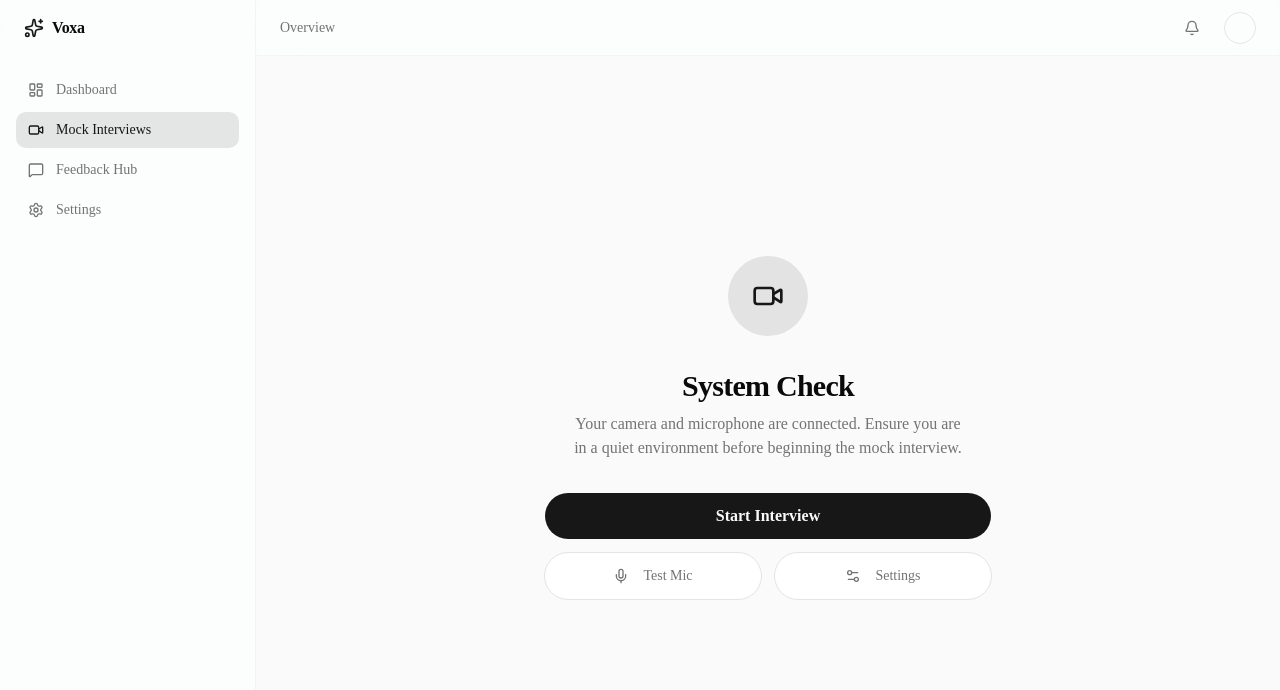
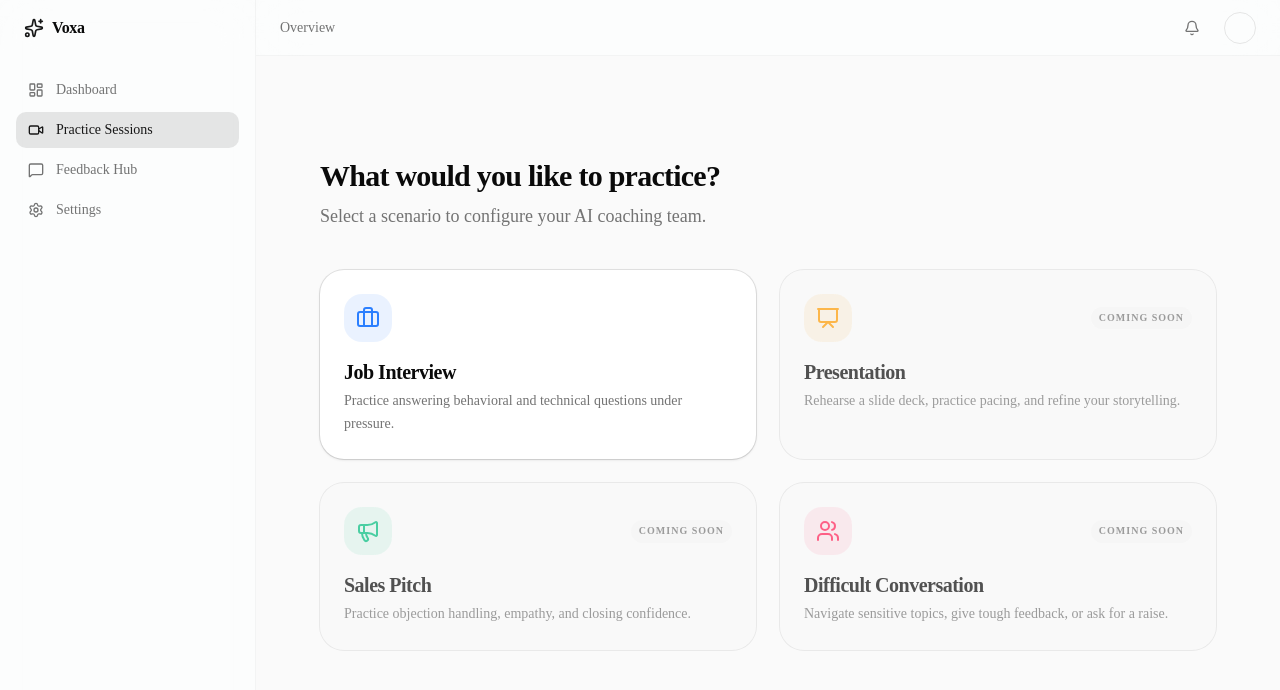
Before and after one commit to Emjaay20/Voxa-AI, a Next.js app: page /interview in a window 1280 px wide. Shown: the top 690 px of the page. Built offline with nearby package versions, Linux system fonts and the light colour scheme.

Commit message:
refactor(product): pivot positioning to AI Communication Platform

```diff
--- a/src/features/dashboard/components/ProgressJourney.tsx
+++ b/src/features/dashboard/components/ProgressJourney.tsx
@@ -1,7 +1,7 @@
 import * as React from "react"
 import { Flame } from "lucide-react"
 import { Progress } from "@/components/ui/progress"
-import { mockUser } from "../data/mock"
+import { mockUser, mockMetrics } from "../data/mock"
 
 export function ProgressJourney() {
   return (
@@ -12,6 +12,20 @@ export function ProgressJourney() {
           <span className="text-sm font-medium text-muted-foreground">{mockUser.interviewsToNextLevel} interviews to Level {mockUser.level + 1}</span>
         </div>
         <Progress value={65} className="h-2.5 w-full bg-muted/50" />
+
+        <div className="flex items-center gap-6 mt-4">
+          <div className="flex flex-col">
+            <span className="text-2xl font-bold tracking-tight">{mockMetrics.totalInterviews}</span>
+            <span className="text-xs font-medium text-muted-foreground uppercase tracking-wider">Practice Sessions</span>
+          </div>
+
+          <div className="h-10 w-px bg-border/50 hidden sm:block" />
+
+          <div className="flex flex-col">
+            <span className="text-2xl font-bold tracking-tight">{mockMetrics.averageScore}/100</span>
+            <span className="text-xs font-medium text-muted-foreground uppercase tracking-wider">Communication Score</span>
+          </div>
+        </div>
       </div>
 
       <div className="flex items-center gap-2 rounded-full border border-orange-500/20 bg-orange-500/10 px-4 py-2 mt-4 md:mt-0">
--- a/src/features/dashboard/components/layout/Sidebar.tsx
+++ b/src/features/dashboard/components/layout/Sidebar.tsx
@@ -8,7 +8,7 @@ import { cn } from "@/lib/cn"
 
 const navItems = [
   { name: "Dashboard", href: "/dashboard", icon: LayoutDashboard },
-  { name: "Mock Interviews", href: "/interview", icon: Video },
+  { name: "Practice Sessions", href: "/interview", icon: Video },
   { name: "Feedback Hub", href: "/feedback", icon: MessageSquare },
   { name: "Settings", href: "/settings", icon: Settings },
 ]
--- a/src/features/dashboard/data/mock.ts
+++ b/src/features/dashboard/data/mock.ts
@@ -20,19 +20,49 @@ export const mockUpcomingInterview = {
 }
 
 export const mockCoaches = [
-  { id: "1", name: "Interview Coach", role: "Analyzes structure, STAR method, overall delivery.", status: "Ready", percent: 100, icon: "Target", colorClass: "text-blue-500", bgClass: "bg-blue-500/10" },
-  { id: "2", name: "Grammar Coach", role: "Finds filler words, grammar issues, clarity problems.", status: "Analyzing...", percent: 45, icon: "MessageCircle", colorClass: "text-purple-500", bgClass: "bg-purple-500/10" },
-  { id: "3", name: "Confidence Coach", role: "Measures hesitation, certainty, speech confidence.", status: "Waiting", percent: 0, icon: "BrainCircuit", colorClass: "text-emerald-500", bgClass: "bg-emerald-500/10" },
-  { id: "4", name: "Technical Coach", role: "Reviews correctness, depth, engineering decisions.", status: "Ready", percent: 100, icon: "Code", colorClass: "text-amber-500", bgClass: "bg-amber-500/10" },
-  { id: "5", name: "Conversation Coach", role: "Evaluates pacing, engagement, and active listening.", status: "Analyzing...", percent: 80, icon: "Sparkles", colorClass: "text-cyan-500", bgClass: "bg-cyan-500/10" },
-  { id: "6", name: "Negotiation Coach", role: "Salary discussions, communication, positioning.", status: "Ready", percent: 100, icon: "Users", colorClass: "text-rose-500", bgClass: "bg-rose-500/10" },
+  { id: "1", name: "Communication Coach", role: "Simplifies ideas, finds confusing sentences, clarity.", status: "Ready", percent: 100, icon: "MessageCircle", colorClass: "text-blue-500", bgClass: "bg-blue-500/10" },
+  { id: "2", name: "Delivery Coach", role: "Analyzes pace, energy, pauses, and vocal tone.", status: "Analyzing...", percent: 45, icon: "Mic", colorClass: "text-purple-500", bgClass: "bg-purple-500/10" },
+  { id: "3", name: "Confidence Coach", role: "Measures filler words, certainty, and presence.", status: "Waiting", percent: 0, icon: "BrainCircuit", colorClass: "text-emerald-500", bgClass: "bg-emerald-500/10" },
+  { id: "4", name: "Storytelling Coach", role: "Evaluates narrative, examples, hooks, and structure.", status: "Ready", percent: 100, icon: "Sparkles", colorClass: "text-amber-500", bgClass: "bg-amber-500/10" },
+  { id: "5", name: "Listener Coach", role: "Audience perspective: 'This part was confusing.'", status: "Analyzing...", percent: 80, icon: "Users", colorClass: "text-cyan-500", bgClass: "bg-cyan-500/10" },
+  { id: "6", name: "Domain Expert", role: "Technical accuracy, scenario-specific requirements.", status: "Ready", percent: 100, icon: "Code", colorClass: "text-rose-500", bgClass: "bg-rose-500/10" },
 ]
 
 export const mockMetrics = {
-  totalInterviews: 42,
-  avgScore: 8.4,
-  areasForImprovement: 3,
+  totalInterviews: 12,
+  averageScore: 84,
+  streakDays: 12,
 }
+
+export const mockInterviews = [
+  {
+    id: "1",
+    title: "Google SWE Interview",
+    date: "2026-07-19",
+    score: 88,
+    duration: "45 min",
+    type: "Technical",
+    improvements: ["System Design clarity", "STAR method structure"]
+  },
+  {
+    id: "2",
+    title: "Stripe Product Manager",
+    date: "2026-07-18",
+    score: 92,
+    duration: "30 min",
+    type: "Behavioral",
+    improvements: ["More concise answers"]
+  },
+  {
+    id: "3",
+    title: "Q3 Sales Pitch Demo",
+    date: "2026-07-15",
+    score: 76,
+    duration: "60 min",
+    type: "Presentation",
+    improvements: ["Objection handling", "Closing confidence"]
+  }
+]
 
 export const mockPerformanceData = [
   { month: "Jan", confidence: 3, clarity: 3 },
--- a/src/features/interview/components/InterviewShell.tsx
+++ b/src/features/interview/components/InterviewShell.tsx
@@ -9,14 +9,20 @@ import { RecordingView } from "./views/RecordingView"
 import { AnalysisView } from "./views/AnalysisView"
 import { ReportView } from "./views/ReportView"
 
-type InterviewState = "setup" | "countdown" | "recording" | "analyzing" | "report"
+import { ScenarioSelectionView } from "./views/ScenarioSelectionView"
+
+type InterviewState = "scenario-select" | "setup" | "countdown" | "recording" | "analyzing" | "report"
 
 export function InterviewShell() {
-  const [currentState, setCurrentState] = useState<InterviewState>("setup")
+  const [currentState, setCurrentState] = useState<InterviewState>("scenario-select")
   const router = useRouter()
 
   return (
     <div className="flex h-full min-h-[80vh] w-full flex-col items-center justify-center p-6">
+      {currentState === "scenario-select" && (
+        <ScenarioSelectionView onSelect={() => setCurrentState("setup")} />
+      )}
+
       {currentState === "setup" && (
         <SetupView onStart={() => setCurrentState("countdown")} />
       )}
--- /dev/null
+++ b/src/features/interview/components/views/ScenarioSelectionView.tsx
@@ -0,0 +1,103 @@
+import * as React from "react"
+import { motion } from "framer-motion"
+import { Card } from "@/components/ui/card"
+import { Briefcase, Presentation, Users, Megaphone } from "lucide-react"
+import { cn } from "@/lib/cn"
+
+const scenarios = [
+  {
+    id: "interview",
+    title: "Job Interview",
+    description: "Practice answering behavioral and technical questions under pressure.",
+    icon: Briefcase,
+    colorClass: "text-blue-500",
+    bgClass: "bg-blue-500/10",
+    locked: false,
+  },
+  {
+    id: "presentation",
+    title: "Presentation",
+    description: "Rehearse a slide deck, practice pacing, and refine your storytelling.",
+    icon: Presentation,
+    colorClass: "text-amber-500",
+    bgClass: "bg-amber-500/10",
+    locked: true,
+  },
+  {
+    id: "sales",
+    title: "Sales Pitch",
+    description: "Practice objection handling, empathy, and closing confidence.",
+    icon: Megaphone,
+    colorClass: "text-emerald-500",
+    bgClass: "bg-emerald-500/10",
+    locked: true,
+  },
+  {
+    id: "difficult-convo",
+    title: "Difficult Conversation",
+    description: "Navigate sensitive topics, give tough feedback, or ask for a raise.",
+    icon: Users,
+    colorClass: "text-rose-500",
+    bgClass: "bg-rose-500/10",
+    locked: true,
+  },
+]
+
+interface ScenarioSelectionViewProps {
+  onSelect: (scenarioId: string) => void
+}
+
+export function ScenarioSelectionView({ onSelect }: ScenarioSelectionViewProps) {
+  return (
+    <motion.div
+      initial={{ opacity: 0, y: 15 }}
+      animate={{ opacity: 1, y: 0 }}
+      className="flex w-full max-w-5xl flex-col gap-10 pb-12"
+    >
+      <div className="text-center md:text-left">
+        <h2 className="text-3xl font-bold tracking-tight mb-2">What would you like to practice?</h2>
+        <p className="text-lg text-muted-foreground">Select a scenario to configure your AI coaching team.</p>
+      </div>
+
+      <div className="grid gap-6 sm:grid-cols-2">
+        {scenarios.map((scenario) => {
+          const Icon = scenario.icon
+
+          return (
+            <Card
+              key={scenario.id}
+              onClick={() => !scenario.locked && onSelect(scenario.id)}
+              className={cn(
+                "group relative overflow-hidden rounded-[24px] border-border/40 p-6 transition-all",
+                scenario.locked
+                  ? "bg-muted/30 cursor-not-allowed opacity-70"
+                  : "bg-card shadow-sm hover:border-primary/30 hover:shadow-md cursor-pointer"
+              )}
+            >
+              <div className="flex flex-col gap-4">
+                <div className="flex items-center justify-between">
+                  <div className={cn("flex size-12 items-center justify-center rounded-2xl", scenario.bgClass, scenario.colorClass)}>
+                    <Icon className="size-6" />
+                  </div>
+                  {scenario.locked && (
+                    <span className="text-[10px] font-bold uppercase tracking-widest text-muted-foreground bg-muted px-2 py-1 rounded-full">Coming Soon</span>
+                  )}
+                </div>
+
+                <div>
+                  <h3 className="text-xl font-bold tracking-tight mb-1">{scenario.title}</h3>
+                  <p className="text-muted-foreground text-sm leading-relaxed">{scenario.description}</p>
+                </div>
+              </div>
+
+              {/* Hover effect for unlocked cards */}
+              {!scenario.locked && (
+                <div className="absolute inset-0 border-2 border-primary/0 group-hover:border-primary/10 rounded-[24px] transition-colors pointer-events-none" />
+              )}
+            </Card>
+          )
+        })}
+      </div>
+    </motion.div>
+  )
+}
--- a/src/features/marketing/components/MarketingPage.tsx
+++ b/src/features/marketing/components/MarketingPage.tsx
@@ -28,7 +28,7 @@ export function MarketingPage() {
             className="flex flex-col items-center gap-8"
           >
             <h1 className="max-w-5xl text-5xl font-extrabold tracking-tight sm:text-6xl md:text-7xl lg:text-8xl text-balance leading-[1.1]">
-              Ace your next interview with AI coaching that actually teaches you.
+              Become the communicator people remember.
             </h1>
 
             <motion.p
@@ -37,7 +37,7 @@ export function MarketingPage() {
               transition={{ duration: 0.4, delay: 0.1, ease: "easeOut" }}
               className="max-w-2xl text-lg text-muted-foreground sm:text-xl text-balance leading-relaxed"
             >
-              Practice realistic interviews, receive detailed feedback from specialized AI coaches, and improve every answer before the real interview.
+              Practice every important conversation before it happens. Get instant, staff-level feedback from our team of specialist AI coaches to speak with clarity, confidence, and impact.
             </motion.p>
 
             <motion.div
@@ -94,7 +94,7 @@ export function MarketingPage() {
         <Section className="py-32">
           <div className="mb-20 text-center">
             <h2 className="text-3xl font-bold tracking-tight sm:text-5xl">Engineered for growth.</h2>
-            <p className="mt-6 text-lg text-muted-foreground max-w-2xl mx-auto">Stop guessing what went wrong. We break down your performance so you can focus on exactly what matters.</p>
+            <p className="mt-6 text-lg text-muted-foreground max-w-2xl mx-auto">Stop guessing what went wrong. We break down your communication so you can focus on exactly what matters.</p>
           </div>
 
           <div className="grid gap-8 md:grid-cols-3 max-w-6xl mx-auto">
@@ -106,9 +106,9 @@ export function MarketingPage() {
               <div className="flex size-14 items-center justify-center rounded-2xl bg-primary/10 text-primary">
                 <Mic className="size-7" />
               </div>
-              <h3 className="text-2xl font-bold">Simulate Real Interviews</h3>
+              <h3 className="text-2xl font-bold">Simulate High-Stakes Scenarios</h3>
               <p className="text-muted-foreground leading-relaxed text-lg">
-                Speak naturally to your AI interviewer in a zero-pressure environment. No awkward scheduling.
+                Practice job interviews, presentations, and sales pitches in a zero-pressure environment.
               </p>
             </motion.div>
 
@@ -120,9 +120,9 @@ export function MarketingPage() {
               <div className="flex size-14 items-center justify-center rounded-2xl bg-secondary text-secondary-foreground">
                 <BrainCircuit className="size-7" />
               </div>
-              <h3 className="text-2xl font-bold">Receive Staff-Level Feedback</h3>
+              <h3 className="text-2xl font-bold">Receive Specialist Feedback</h3>
               <p className="text-muted-foreground leading-relaxed text-lg">
-                6 autonomous agents simultaneously grade your responses for clarity, confidence, and precision.
+                6 autonomous agents simultaneously grade your responses for clarity, confidence, and storytelling.
               </p>
             </motion.div>
 
```
Also changed, not shown: src/features/dashboard/components/RecentInterviews.tsx (+6 -9 lines), src/features/dashboard/components/UpcomingInterview.tsx (+8 -8 lines).
